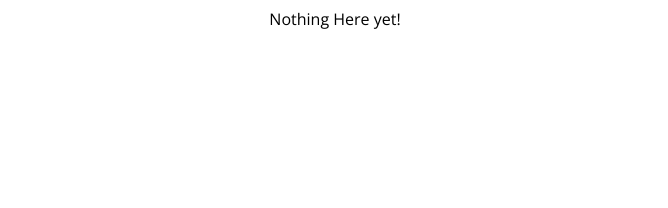
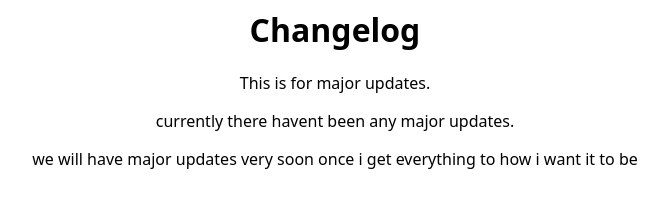
Before and after one commit to banana-man10/Hl2games, a website: page changelog webs/index.html in a window 1280 px wide. Shown: the whole page, without its empty margins (305-973 px from the left). Drawn offline with nearby package versions, Linux system fonts and the light colour scheme; files that its build step writes are made by us from their sources.

Commit message:
duh, duh duh blah blah blah more minor updates turip ip ip ip

```diff
--- a/changelog webs/index.html
+++ b/changelog webs/index.html
@@ -7,6 +7,8 @@
 
 <body>
 
-    <p> Nothing Here yet!</p>
-
+    <h1 class="changelog"> Changelog </h1>
+    <p class="changelog"> This is for major updates. </p>
+    <p class="changelog"> currently there havent been any major updates. </p>
+    <p class="changelog"> we will have major updates very soon once i get everything to how i want it to be </p>
 </body>
--- a/style.css
+++ b/style.css
@@ -37,3 +37,8 @@ h3 {
     font-family: 'Open Sans', sans-serif;
     font-size: 30px;
   }
+
+  .changelog {
+    text-align: center;
+    font-family: system-ui, -apple-system, BlinkMacSystemFont, 'Segoe UI', Roboto, Oxygen, Ubuntu, Cantarell, 'Open Sans', 'Helvetica Neue', sans-serif;
+  }
```
